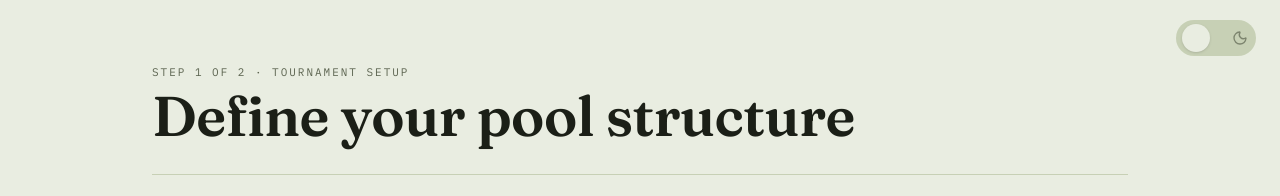
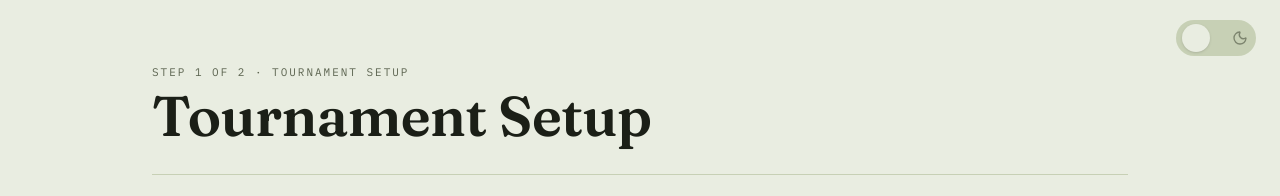
Before and after one commit to Ascaveth/osu-mappool-analyzer, a Next.js app in the folder frontend/: page /tournaments/new in a window 1280 px wide. Shown: the top 196 px of the page. Built offline with nearby package versions, Linux system fonts and the light colour scheme; no server answers.

Commit message:
refactor: changed label for tournament setup

```diff
--- a/frontend/app/tournaments/new/page.tsx
+++ b/frontend/app/tournaments/new/page.tsx
@@ -194,7 +194,7 @@ export default function NewTournamentPage() {
     <main className="programme">
       <div className="masthead">
         <p className="masthead-eyebrow">Step 1 of 2 · Tournament Setup</p>
-        <h1 className="masthead-title">Define your pool structure</h1>
+        <h1 className="masthead-title">Tournament Setup</h1>
       </div>
 
       <div className="setup-layout">
```
